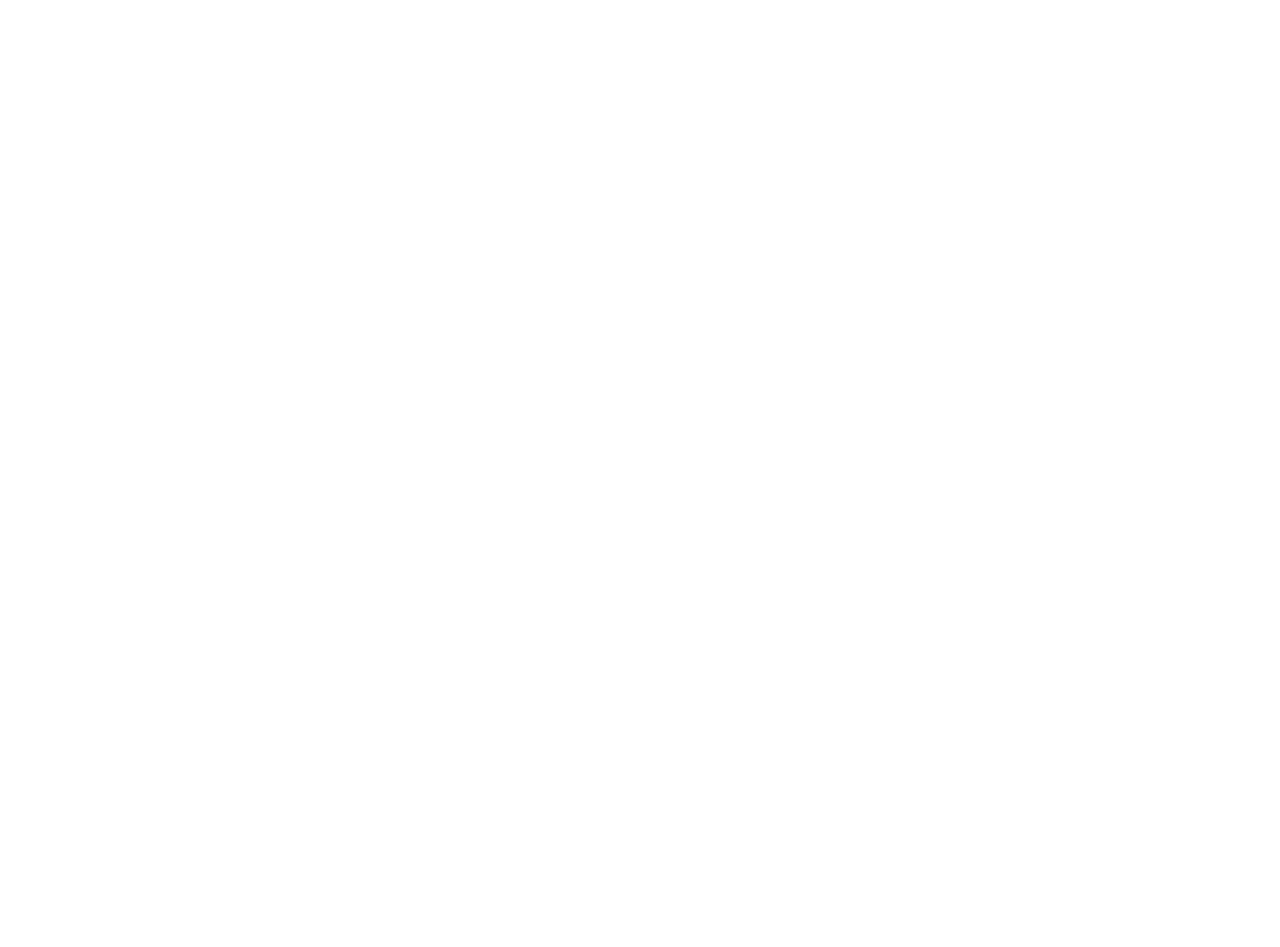
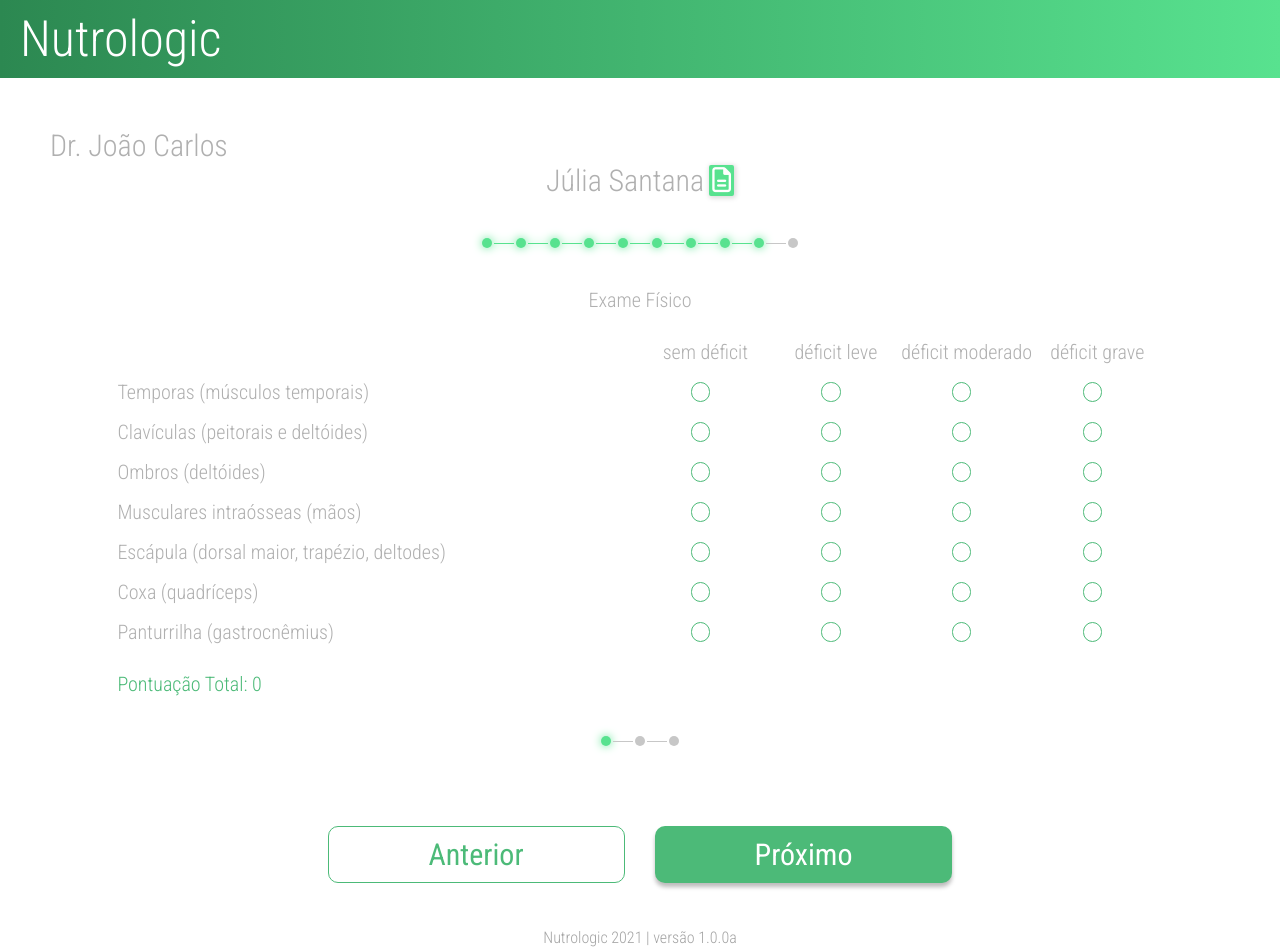
Before and after one commit to akelesis/nutrologic-frontend, a Vue app: page /nutritionist/evaluation/medicalRecords09 in a window 1280 px wide. Before the commit the page ends 800 px from the top, so only its background shows below. Built offline with nearby package versions, Linux system fonts and the light colour scheme.

Commit message:
feat: create medical record view 09

```diff
--- a/src/router/index.js
+++ b/src/router/index.js
@@ -99,6 +99,11 @@
     path: '/nutritionist/evaluation/medicalRecords04',
     name: 'medicalRecords04',
     component: () => import('../views/NutritionistEvaluation/MedicalRecords04.vue')
+  },
+  {
+    path: '/nutritionist/evaluation/medicalRecords09',
+    name: 'medicalRecords09',
+    component: () => import('../views/NutritionistEvaluation/MedicalRecords09.vue')
   }
 ]
 
--- /dev/null
+++ b/src/views/NutritionistEvaluation/MedicalRecords09.vue
@@ -0,0 +1,260 @@
+<template>
+  <div class="MedicalRecords">
+    <Header headerStyle="NutritionistHeader"/>
+    <main class="medical-records-main">
+      <div class="nutritionist-name-container">
+        <p>{{user.name}}</p>
+      </div>
+      <div class="medical-records-container">
+        <div class="patient-name-file-container">
+          <span>Júlia Santana</span>
+          <i class="far fa-file-alt" />
+        </div>
+        <evaluation-breadcrumbs step="9" stepsCounter="10"/>
+        <p id="medical-records-title">Exame Físico</p>
+        <div class="medical-records-grid-container">
+          <span class="row-1 column-2 grid-text-center">sem déficit</span>
+          <span class="row-1 column-3 grid-text-center">déficit leve</span>
+          <span class="row-1 column-4 grid-text-center">déficit moderado</span>
+          <span class="row-1 column-5 grid-text-center">déficit grave</span>
+          <span class="row-2 column-1 grid-text-start">Temporas (músculos temporais)</span>
+          <nutritionist-radius class="row-2 column-2 grid-input" value="" id="item1-1" name="item1"/>
+          <nutritionist-radius class="row-2 column-3 grid-input" value="" id="item1-2" name="item1"/>
+          <nutritionist-radius class="row-2 column-4 grid-input" value="" id="item1-3" name="item1"/>
+          <nutritionist-radius class="row-2 column-5 grid-input" value="" id="item1-4" name="item1"/>
+          <span class="row-3 column-1 grid-text-start">Clavículas (peitorais e deltóides)</span>
+          <nutritionist-radius class="row-3 column-2 grid-input" value="" id="item2-1" name="item2"/>
+          <nutritionist-radius class="row-3 column-3 grid-input" value="" id="item2-2" name="item2"/>
+          <nutritionist-radius class="row-3 column-4 grid-input" value="" id="item2-3" name="item2"/>
+          <nutritionist-radius class="row-3 column-5 grid-input" value="" id="item2-4" name="item2"/>
+          <span class="row-4 column-1 grid-text-start">Ombros (deltóides)</span>
+          <nutritionist-radius class="row-4 column-2 grid-input" value="" id="item3-1" name="item3"/>
+          <nutritionist-radius class="row-4 column-3 grid-input" value="" id="item3-2" name="item3"/>
+          <nutritionist-radius class="row-4 column-4 grid-input" value="" id="item3-3" name="item3"/>
+          <nutritionist-radius class="row-4 column-5 grid-input" value="" id="item3-4" name="item3"/>
+          <span class="row-5 column-1 grid-text-start">Musculares intraósseas (mãos)</span>
+          <nutritionist-radius class="row-5 column-2 grid-input" value="" id="item4-1" name="item4"/>
+          <nutritionist-radius class="row-5 column-3 grid-input" value="" id="item4-2" name="item4"/>
+          <nutritionist-radius class="row-5 column-4 grid-input" value="" id="item4-3" name="item4"/>
+          <nutritionist-radius class="row-5 column-5 grid-input" value="" id="item4-4" name="item4"/>
+          <span class="row-6 column-1 grid-text-start">Escápula (dorsal maior, trapézio, deltodes)</span>
+          <nutritionist-radius class="row-6 column-2 grid-input" value="" id="item5-1" name="item5"/>
+          <nutritionist-radius class="row-6 column-3 grid-input" value="" id="item5-2" name="item5"/>
+          <nutritionist-radius class="row-6 column-4 grid-input" value="" id="item5-3" name="item5"/>
+          <nutritionist-radius class="row-6 column-5 grid-input" value="" id="item5-4" name="item5"/>
+          <span class="row-7 column-1 grid-text-start">Coxa (quadríceps)</span>
+          <nutritionist-radius class="row-7 column-2 grid-input" value="" id="item6-1" name="item6"/>
+          <nutritionist-radius class="row-7 column-3 grid-input" value="" id="item6-2" name="item6"/>
+          <nutritionist-radius class="row-7 column-4 grid-input" value="" id="item6-3" name="item6"/>
+          <nutritionist-radius class="row-7 column-5 grid-input" value="" id="item6-4" name="item6"/>
+          <span class="row-8 column-1 grid-text-start">Panturrilha (gastrocnêmius)</span>
+          <nutritionist-radius class="row-8 column-2 grid-input" value="" id="item7-1" name="item7"/>
+          <nutritionist-radius class="row-8 column-3 grid-input" value="" id="item7-2" name="item7"/>
+          <nutritionist-radius class="row-8 column-4 grid-input" value="" id="item7-3" name="item7"/>
+          <nutritionist-radius class="row-8 column-5 grid-input" value="" id="item7-4" name="item7"/>
+        </div>
+        <p id="total-score">Pontuação Total: 0</p>
+      </div>
+      <evaluation-breadcrumbs step="1" stepsCounter="3"/>
+      <div class="nav-buttons-container">
+        <green-button label="Anterior" :isInverted="true"/>
+        <green-button label="Próximo"/>
+      </div>
+    </main>
+    <MainFooter />
+  </div>
+</template>
+
+<script>
+import Header from '../../components/Header.vue'
+import MainFooter from '../../components/MainFooter.vue'
+import GreenButton from '../../components/GreenButton.vue'
+import EvaluationBreadcrumbs from '../../components/EvaluationBreadcrumbs.vue'
+import NutritionistRadius from '../../components/NutritionistRadius.vue'
+
+export default {
+  components: {
+    Header,
+    MainFooter,
+    GreenButton,
+    EvaluationBreadcrumbs,
+    NutritionistRadius
+  },
+  data () {
+    return {
+      user: {
+        name: 'Dr. João Carlos'
+      }
+    }
+  }
+}
+</script>
+
+<style>
+.MedicalRecords {
+  display: flex;
+  flex-direction: column;
+  justify-content: space-between;
+  height: 100vh;
+  font-family: 'Roboto Condensed', sans-serif;
+  font-weight: 300;
+  color: #B0B0B0;
+}
+
+.medical-records-main {
+  display: flex;
+  flex-direction: column;
+  justify-content: space-between;
+  align-items: center;
+  height: 100%;
+  margin-top: 50px;
+}
+
+.nutritionist-name-container {
+  display: flex;
+  justify-content: flex-start;
+  width: 100vw;
+  padding-left: 50px;
+}
+
+.nutritionist-name-container p {
+  font-size: 30px;
+  color: #B0B0B0;
+}
+
+.medical-records-container {
+  display: flex;
+  flex-direction: column;
+  min-width: 60vw;
+  height: 100%;
+}
+
+.patient-name-file-container {
+  display: flex;
+  justify-content: center;
+  align-items: center;
+}
+
+.patient-name-file-container span {
+  font-size: 30px;
+  margin-right: 5px;
+}
+
+.patient-name-file-container i {
+  color: #fff;
+  background-color: #58E28F;
+  border: 3px solid #58E28F;
+  border-radius: 2px;
+  box-shadow: 1px 1px 5px 1px #DADADA;
+  align-self: center;
+  font-size: 25px;
+}
+
+.patient-name-file-container i:hover {
+  cursor: pointer;
+  filter: brightness(95%);
+}
+
+#medical-records-title {
+  font-size: 20px;
+  margin-bottom: 20px;
+}
+
+.medical-records-grid-container {
+  display: grid;
+  grid-template-rows: 1fr 1fr 1fr 1fr 1fr 1fr 1fr 1fr;
+  grid-template-columns: 4fr 1fr 1fr 1fr 1fr;
+}
+
+.grid-container {
+  display: grid;
+  grid-template-rows: auto 1fr;
+  grid-template-columns: 1fr 1fr;
+  width: 100%;
+  margin-bottom: 20px;
+}
+
+.grid-text-start {
+  font-size: 20px;
+  text-align: start;
+  line-height: 40px;
+}
+
+.grid-text-center {
+  font-size: 20px;
+  text-align: center;
+  line-height: 40px;
+}
+
+.grid-input {
+  display: flex;
+  justify-content: center;
+  align-items: center;
+}
+
+.row-1 {
+  grid-row: 1;
+}
+
+.row-2 {
+  grid-row: 2;
+}
+
+.row-3 {
+  grid-row: 3;
+}
+
+.row-4 {
+  grid-row: 4;
+}
+
+.row-5 {
+  grid-row: 5;
+}
+
+.row-6 {
+  grid-row: 6;
+}
+
+.row-7 {
+  grid-row: 7;
+}
+
+.row-8 {
+  grid-row: 8;
+}
+
+.column-1 {
+  grid-column: 1;
+}
+
+.column-2 {
+  grid-column: 2;
+}
+
+.column-3 {
+  grid-column: 3;
+}
+
+.column-4 {
+  grid-column: 4;
+}
+
+.column-5 {
+  grid-column: 5;
+}
+
+#total-score {
+  font-size: 20px;
+  color: #4CBA78;
+  text-align: left;
+  margin-top: 20px;
+}
+
+.nav-buttons-container {
+  display: flex;
+  justify-content: space-between;
+  gap: 30px;
+  margin-top: 40px;
+}
+</style>
```
